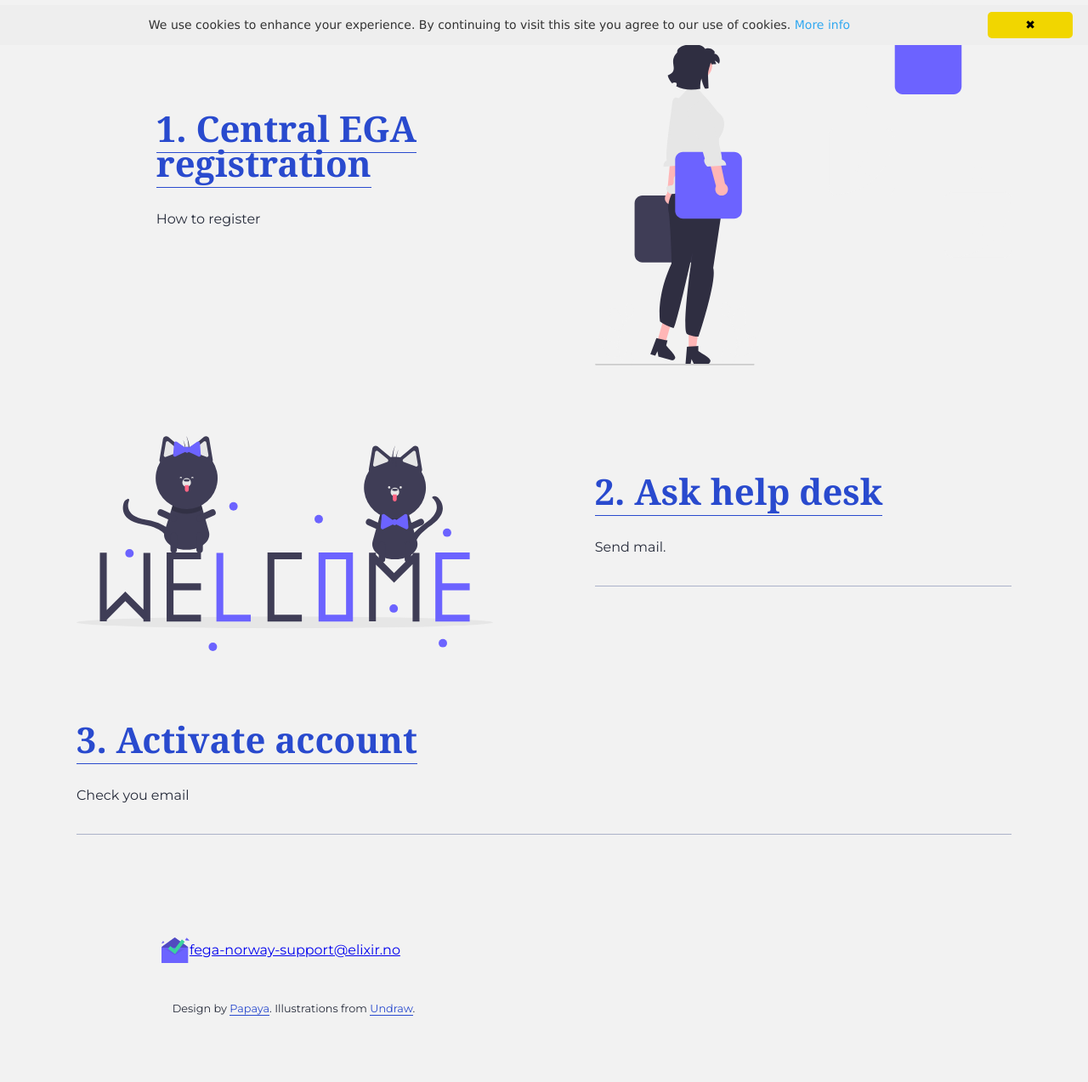
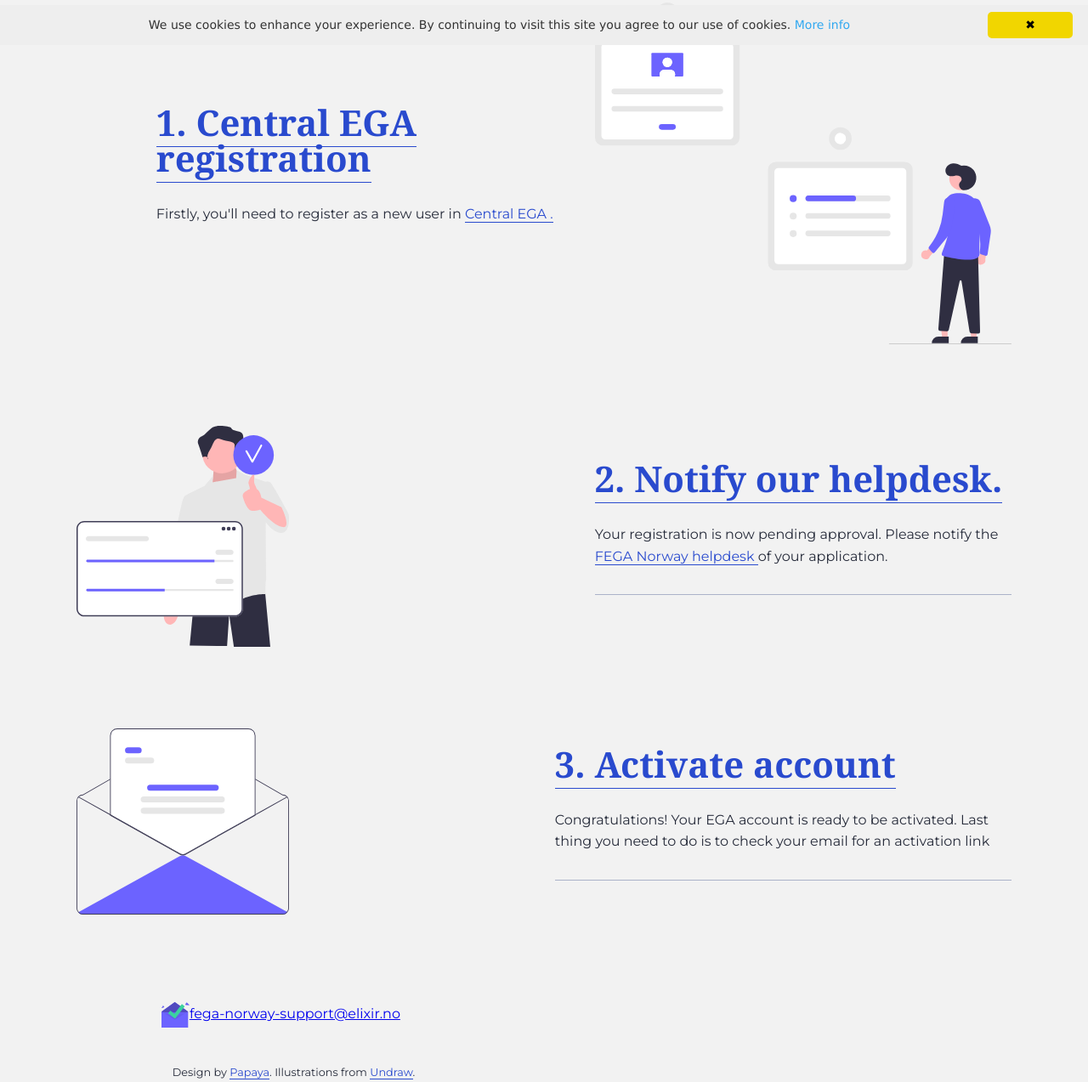
Before and after one commit to ELIXIR-NO/FEGA-Norway-webpages, a plain HTML site: page registration.html in a window 1280 px wide. Shown: the part 747-2020 px from the top of the page at 85% size. Before the commit the page ends 1992 px from the top, so only its background shows below. Drawn offline with Linux system fonts and the light colour scheme; a web font is replaced by a local one.

Commit message:
Updated the registration procedure

```diff
--- a/registration.html
+++ b/registration.html
@@ -60,25 +60,31 @@
                     <div class="mb2">
                         <a id="cegaregistration"></a><h2><a href="#cegaregistration" class="link link--text">1. Central EGA registration</a></h2>
                         <p class="mt2">
-                            How to register
+                            Firstly, you'll need to register as a new user in
+                            <a class="link link--text" target="_blank" href="https://ega-archive.org/register/">
+                                Central EGA . </a>
                         </p>
                     </div>
                 </div>
                 <div class="grid-column mt3 mb2 reveal-on-scroll is-revealing">
-                    <img src="/img/requirements.svg" alt="Registration">
+                    <img class="illustration mb1" src="/img/form.svg" alt="form">
                 </div>
             </div>
 
             <div class="grid-row grid-row--center">
                 <div class="grid-column mt3 mb2 reveal-on-scroll is-revealing">
-                    <img src="/img/registration.svg" alt="Registration">
+                    <img class="illustration mb1" src="/img/join.svg" alt="Registration" style="width: 250px; height: auto;">
                 </div>
                 <div class="grid-column span-1"></div>
                 <div class="grid-column mt3 mb2">
                     <div class="border--bottom pb2 mb2">
-                        <a id="registration"></a><h2><a href="#registration" class="link link--text">2. Ask help desk</a></h2>
+                        <a id="registration"></a><h2><a href="#registration" class="link link--text">2. Notify our
+                        helpdesk.
+                        </a></h2>
                         <p class="mt2">
-                          Send mail.
+                            Your registration is now pending approval. Please notify the
+                            <a href="mailto:fega-norway-support@elixir.no" class="link link--text">FEGA Norway helpdesk
+                            </a> of your application.
                         </p>
 
                     </div>
@@ -86,11 +92,16 @@
             </div>
 
             <div class="grid-row grid-row--center">
+                <div class="grid-column mt3 mb2 reveal-on-scroll is-revealing">
+                    <img class="illustration mb1" src="/img/email.svg" alt="activate" style="width: 250px; height: auto;">
+                </div>
                 <div class="grid-column mt3 mb2 order-2">
                     <div class="border--bottom pb2 mb2">
-                        <a id="encryption"></a><h2><a href="#encryption" class="link link--text">3. Activate account</a></h2>
+                        <a id="activate"></a><h2><a href="#activate" class="link link--text">3. Activate account</a></h2>
                         <p class="mt2">
-                            Check you email
+                            Congratulations!
+                            Your EGA account is ready to be activated. Last thing you need to do is to check your email for
+                            an activation link
                         </p>
                 </div>
                 <div class="grid-column span-1"></div>
```
Also changed, not shown: submission.html (+3 -3 lines), img/email.svg (added), img/form.svg (added), img/join.svg (added).
